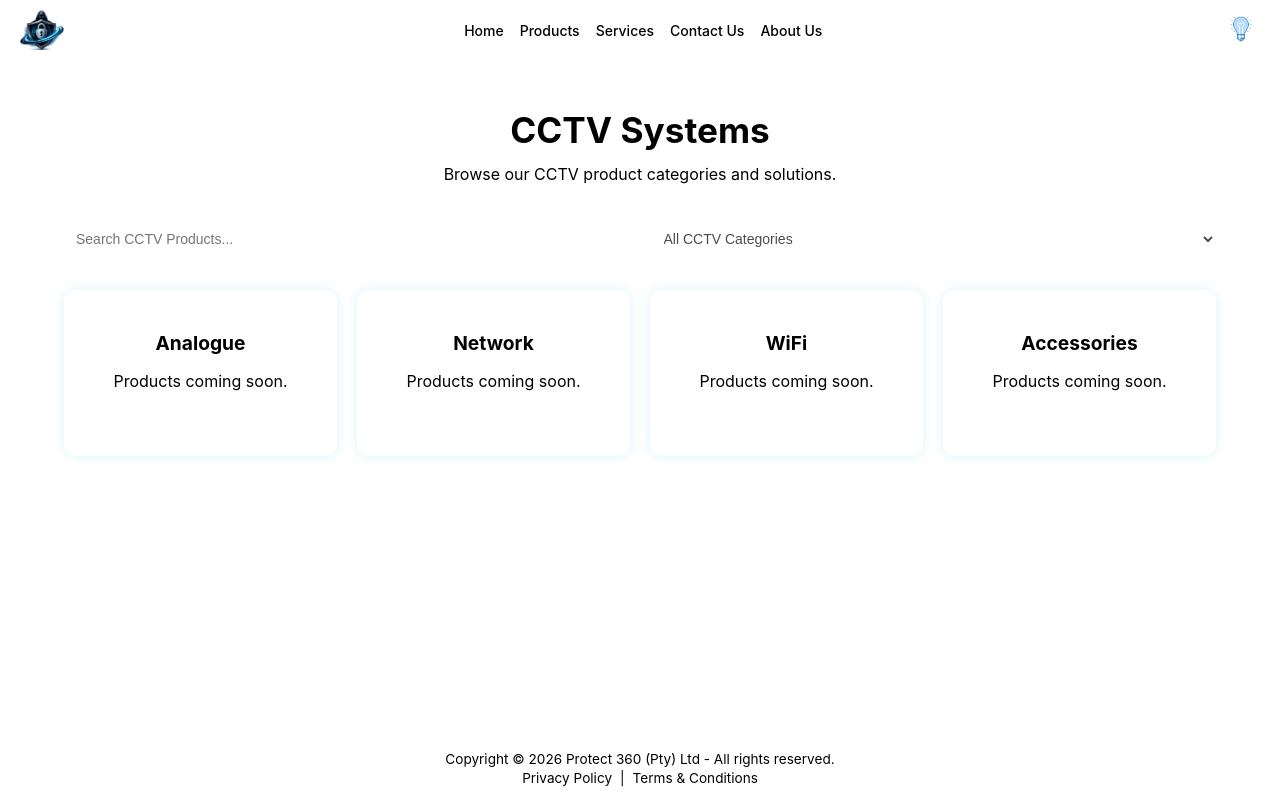
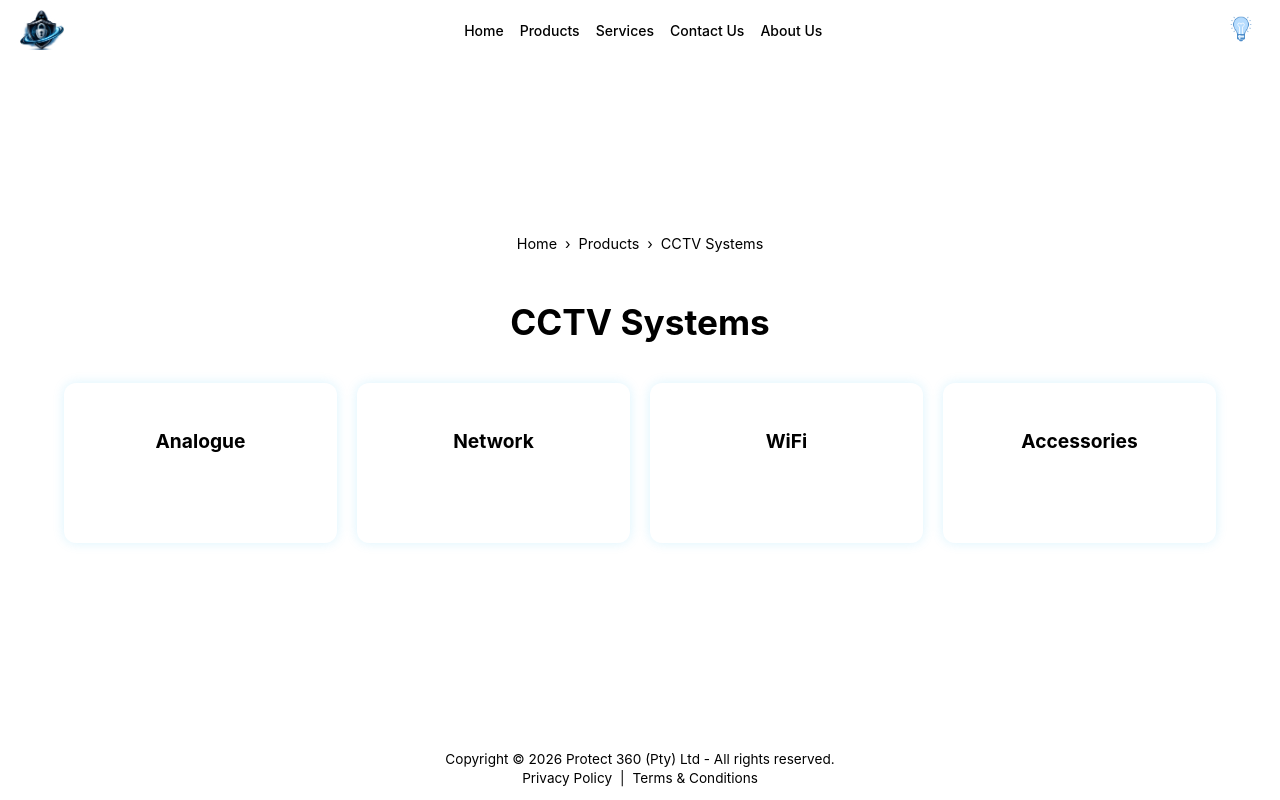
Before and after one commit to Protect360/protect360.co.za, a Next.js app: page /products/cctv-systems in a window 1280 px wide. Built offline with nearby package versions, Linux system fonts and the light colour scheme.

Commit message:
cctv systems

```diff
--- a/app/products/cctv-systems/Category.css
+++ b/app/products/cctv-systems/Category.css
@@ -16,11 +16,37 @@
 
   margin: 0 auto;
 
-  padding: 20px 24px 30px;
+  padding: 20px 24px;
+
+  box-sizing: border-box;
+
+  display: flex;
+  flex-direction: column;
+
+  justify-content: center;
 
   text-align: center;
+}
 
-  box-sizing: border-box;
+.breadcrumbs {
+  display: flex;
+  justify-content: center;
+  align-items: center;
+
+  gap: 8px;
+
+  margin-bottom: 20px;
+
+  font-size: 0.9rem;
+}
+
+.breadcrumbs a {
+  color: var(--accent-color);
+  text-decoration: none;
+}
+
+.breadcrumbs a:hover {
+  text-decoration: underline;
 }
 
 .category-section h1 {
@@ -29,47 +55,14 @@
   font-size: 2.2rem;
   font-weight: 700;
 
-  margin-bottom: 10px;
-}
-
-.category-subtitle {
-  max-width: 700px;
-
-  margin: 0 auto 30px;
-
-  line-height: 1.7;
-}
-
-.category-controls {
-  display: flex;
-
-  gap: 15px;
-
-  margin-bottom: 30px;
-}
-
-.category-search,
-.category-filter {
-  flex: 1;
-
-  padding: 12px;
-
-  border: 1px solid var(--accent-color);
-  border-radius: 8px;
-
-  background-color: var(--box-bg);
-  color: var(--text-color);
-
-  font-size: 14px;
+  margin-bottom: 40px;
 }
 
 .category-grid {
   display: grid;
 
-  grid-template-columns: repeat(
-    auto-fit,
-    minmax(260px, 1fr)
-  );
+  grid-template-columns:
+    repeat(auto-fit, minmax(220px, 1fr));
 
   gap: 20px;
 }
@@ -80,15 +73,19 @@
   border: 1px solid var(--accent-color);
   border-radius: 12px;
 
-  padding: 25px;
+  padding: 30px 20px;
 
   box-shadow: 0 0 12px rgba(0, 174, 239, 0.15);
 
-  transition: transform 0.3s ease;
+  transition:
+    transform 0.3s ease,
+    box-shadow 0.3s ease;
 }
 
 .category-card:hover {
-  transform: translateY(-3px);
+  transform: translateY(-4px);
+
+  box-shadow: 0 0 15px rgba(0, 174, 239, 0.35);
 }
 
 .category-card h2 {
@@ -96,19 +93,21 @@
 
   font-size: 1.2rem;
 
-  margin-bottom: 10px;
-}
-
-.category-card p {
   margin-bottom: 20px;
 }
 
 .category-btn {
+  display: flex;
+
+  justify-content: center;
+  align-items: center;
+
+  text-decoration: none;
+
   width: 100%;
 
-  padding: 12px;
+  padding: 10px;
 
-  border: none;
   border-radius: 8px;
 
   background-color: var(--accent-color);
@@ -116,8 +115,6 @@
   color: white;
 
   font-weight: 600;
-
-  cursor: pointer;
 }
 
 .category-btn:hover {
@@ -125,11 +122,10 @@
 }
 
 @media (max-width: 768px) {
-  .category-controls {
-    flex-direction: column;
-  }
 
   .category-section {
+    display: block;
+
     padding: 15px;
   }
 
@@ -137,6 +133,10 @@
     font-size: 1.8rem;
   }
 
+  .breadcrumbs {
+    flex-wrap: wrap;
+  }
+
   .category-grid {
     grid-template-columns: 1fr;
   }
--- a/app/products/cctv-systems/page.tsx
+++ b/app/products/cctv-systems/page.tsx
@@ -30,27 +30,16 @@ export default function CCTVSystems() {
       <Navbar />
 
       <section className="category-section">
+
+        <div className="breadcrumbs">
+          <Link href="/">Home</Link>
+          <span>›</span>
+          <Link href="/products">Products</Link>
+          <span>›</span>
+          <span>CCTV Systems</span>
+        </div>
+
         <h1>CCTV Systems</h1>
-
-        <p className="category-subtitle">
-          Browse our CCTV product categories and solutions.
-        </p>
-
-        <div className="category-controls">
-          <input
-            type="text"
-            placeholder="Search CCTV Products..."
-            className="category-search"
-            disabled
-          />
-
-          <select
-            className="category-filter"
-            disabled
-          >
-            <option>All CCTV Categories</option>
-          </select>
-        </div>
 
         <div className="category-grid">
           {categories.map((category) => (
@@ -59,10 +48,6 @@ export default function CCTVSystems() {
               className="category-card"
             >
               <h2>{category.title}</h2>
-
-              <p>
-                Products coming soon.
-              </p>
 
               <Link
                 href={`/products/cctv-systems/${category.slug}`}
@@ -73,6 +58,7 @@ export default function CCTVSystems() {
             </div>
           ))}
         </div>
+
       </section>
 
       <Footer />
```
Also changed, not shown: app/products/cctv-systems/wifi/Category.css (+12 -4 lines).
